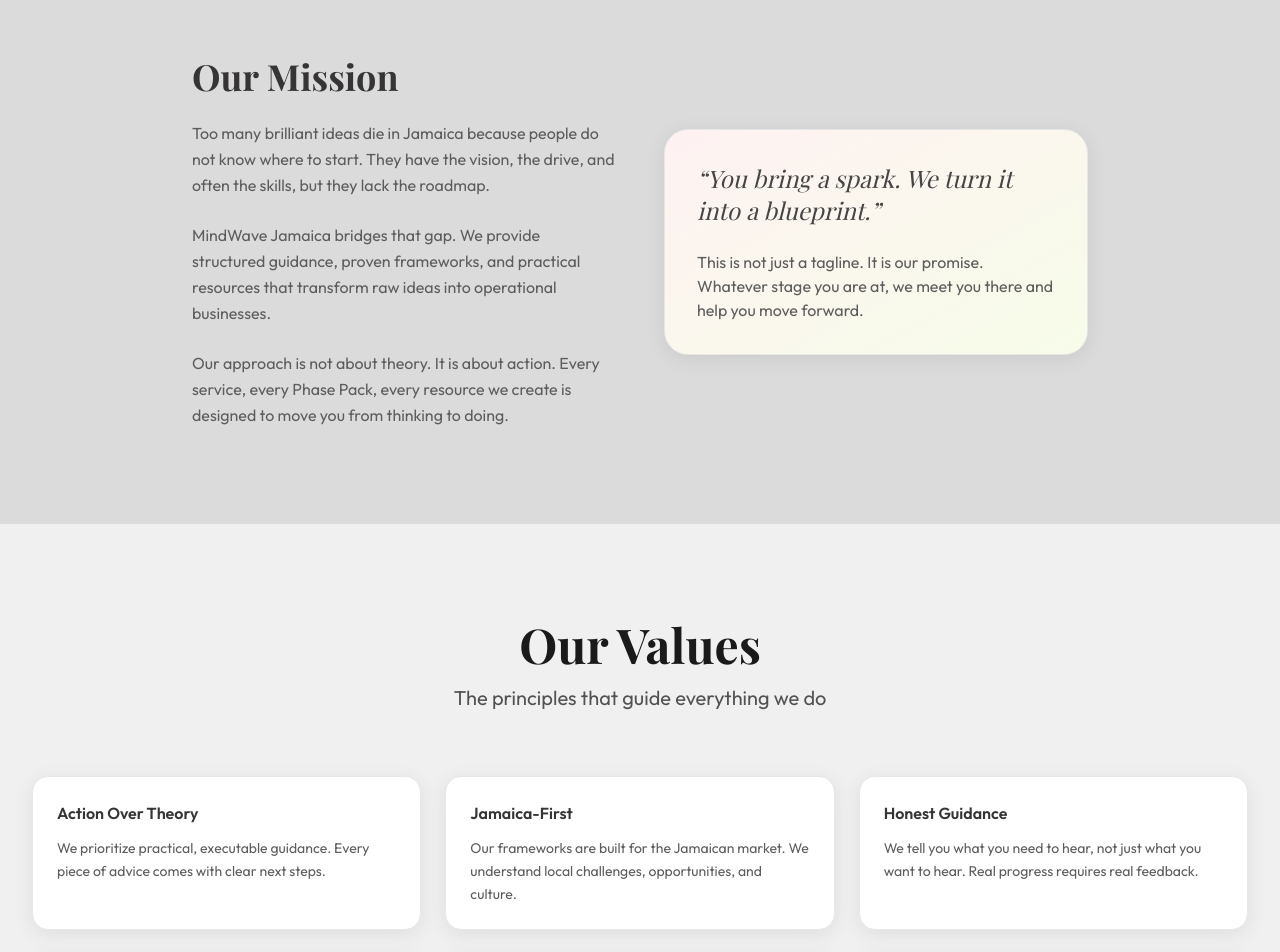
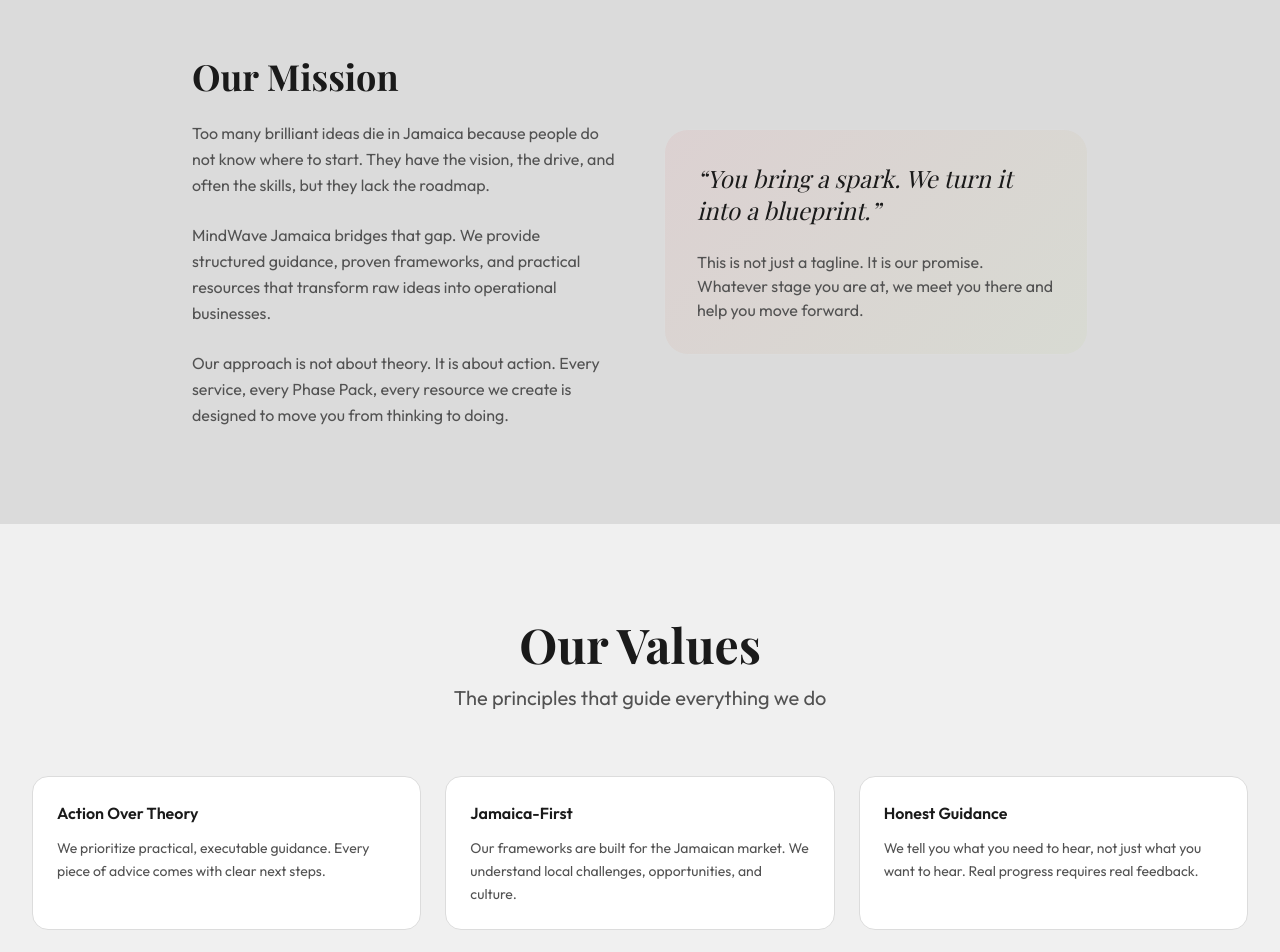
Before and after one commit to HammazoneRecords/Mindwaveja.com, a Next.js app: page /about in a window 1280 px wide. Shown: the part 600-1552 px from the top of the page. Built offline with nearby package versions, Linux system fonts and the light colour scheme; no server answers; a web font is replaced by a local one.

Commit message:
Fix dark mode — About page CSS vars replacing hardcoded charcoal/white tokens

```diff
--- a/components/about/AboutMission.tsx
+++ b/components/about/AboutMission.tsx
@@ -18,31 +18,38 @@
           className="grid grid-cols-1 lg:grid-cols-2 gap-12 items-center"
         >
           <div>
-            <h2 className="font-display text-3xl sm:text-4xl font-bold text-charcoal-900 mb-6">
+            <h2 className="font-display text-3xl sm:text-4xl font-bold mb-6" style={{ color: 'rgb(var(--color-text-primary))' }}>
               Our Mission
             </h2>
-            <p className="text-charcoal-600 leading-relaxed mb-6">
+            <p className="leading-relaxed mb-6" style={{ color: 'rgb(var(--color-text-secondary))' }}>
               Too many brilliant ideas die in Jamaica because people do not know
               where to start. They have the vision, the drive, and often the skills,
               but they lack the roadmap.
             </p>
-            <p className="text-charcoal-600 leading-relaxed mb-6">
+            <p className="leading-relaxed mb-6" style={{ color: 'rgb(var(--color-text-secondary))' }}>
               MindWave Jamaica bridges that gap. We provide structured guidance,
               proven frameworks, and practical resources that transform raw ideas
               into operational businesses.
             </p>
-            <p className="text-charcoal-600 leading-relaxed">
+            <p className="leading-relaxed" style={{ color: 'rgb(var(--color-text-secondary))' }}>
               Our approach is not about theory. It is about action. Every service,
               every Phase Pack, every resource we create is designed to move you
               from thinking to doing.
             </p>
           </div>
 
-          <div className="bg-gradient-to-br from-wave-50 to-leaf-50 border border-charcoal-100 rounded-3xl p-8 shadow-soft">
-            <blockquote className="text-xl sm:text-2xl font-display text-charcoal-800 italic mb-6">
+          <div
+            className="rounded-3xl p-8"
+            style={{
+              backgroundColor: 'rgb(var(--color-bg-elevated))',
+              border: '1px solid rgb(var(--color-border-primary))',
+              background: 'linear-gradient(135deg, rgb(var(--color-brand-red) / 0.06) 0%, rgb(var(--color-brand-green) / 0.06) 100%)',
+            }}
+          >
+            <blockquote className="text-xl sm:text-2xl font-display italic mb-6" style={{ color: 'rgb(var(--color-text-primary))' }}>
               &ldquo;You bring a spark. We turn it into a blueprint.&rdquo;
             </blockquote>
-            <p className="text-charcoal-600">
+            <p style={{ color: 'rgb(var(--color-text-secondary))' }}>
               This is not just a tagline. It is our promise. Whatever stage you are
               at, we meet you there and help you move forward.
             </p>
--- a/components/about/AboutValues.tsx
+++ b/components/about/AboutValues.tsx
@@ -61,14 +61,14 @@
             initial={{ opacity: 0, y: 20 }}
             animate={isInView ? { opacity: 1, y: 0 } : {}}
             transition={{ duration: 0.4, delay: index * 0.1 }}
-            className={`bg-white border border-charcoal-100 rounded-2xl p-6 shadow-soft transition-all duration-300 ${
-              value.color === 'wave'
-                ? 'hover:border-wave-300 hover:shadow-glow-red'
-                : 'hover:border-leaf-300 hover:shadow-glow-green'
-            }`}
+            className="rounded-2xl p-6 transition-all duration-300"
+            style={{
+              backgroundColor: 'rgb(var(--color-bg-elevated))',
+              border: '1px solid rgb(var(--color-border-primary))',
+            }}
           >
-            <h3 className="text-charcoal-900 font-semibold mb-3">{value.title}</h3>
-            <p className="text-charcoal-600 text-sm leading-relaxed">{value.description}</p>
+            <h3 className="font-semibold mb-3" style={{ color: 'rgb(var(--color-text-primary))' }}>{value.title}</h3>
+            <p className="text-sm leading-relaxed" style={{ color: 'rgb(var(--color-text-secondary))' }}>{value.description}</p>
           </motion.div>
         ))}
       </div>
```
